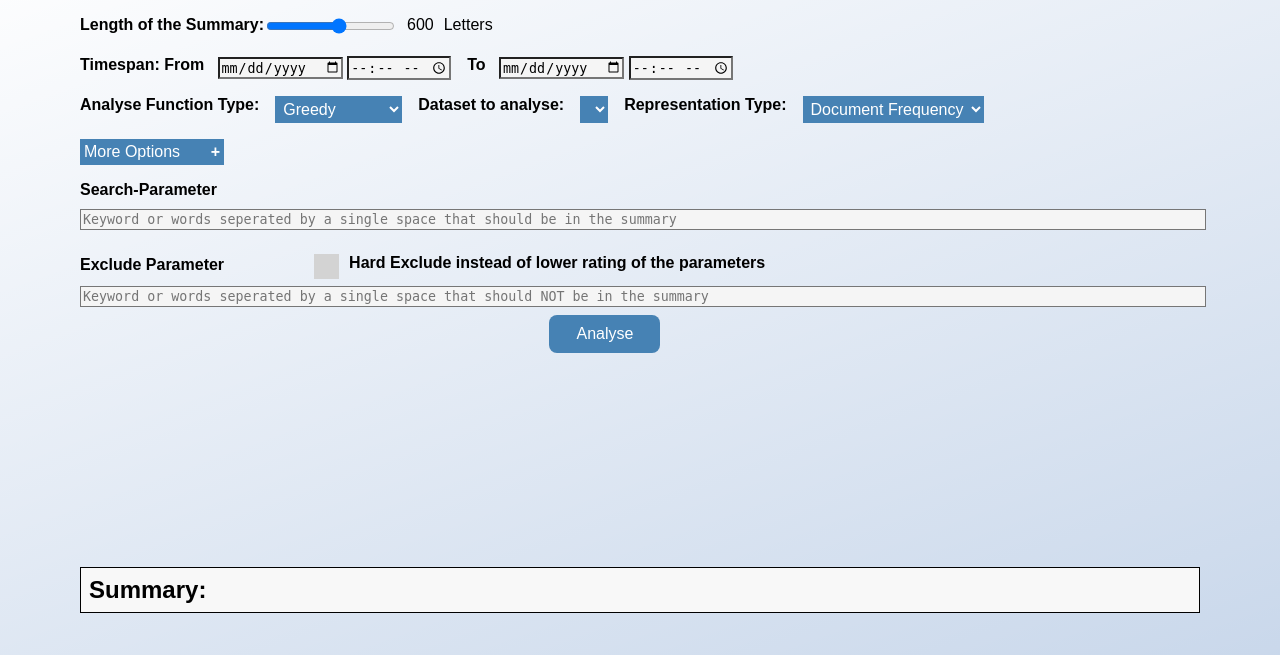
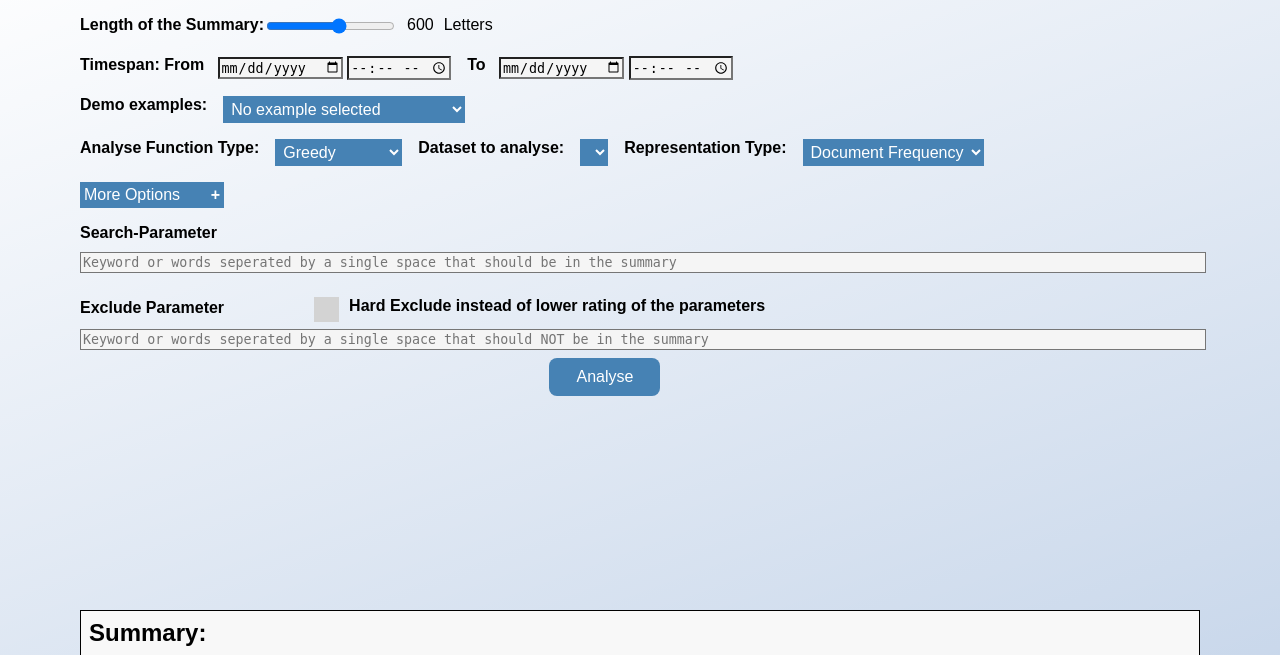
Before and after one commit to th-nuernberg/crisis-facts-summaries, a Flask app: page / in a window 1280 px wide. Shown: the part 74-729 px from the top of the page. Run offline with Flask 2, Linux system fonts and the light colour scheme; data that the repository does not hold is empty; some libraries are stand-ins or nearby versions.

Commit message:
implemented Demo cases

```diff
--- a/website/Data/static/fist_design.css
+++ b/website/Data/static/fist_design.css
@@ -172,6 +172,9 @@ html {
 }
 #dropdown_function_type{
     margin-left: 1em;
+}
+#dropdown_demo_example{
+  margin-left: 1em;
 }
 #type_of_function{
   max-width: 130px;
@@ -462,7 +465,7 @@ html {
     margin-left: 1em;
     text-align: center;
   }
-  #output_min_df{
+  .output_content{
     float: left;
     margin-left: 10px;
   }
--- a/website/Data/static/javascript/summarize_script.js
+++ b/website/Data/static/javascript/summarize_script.js
@@ -1,12 +1,16 @@
 /***
  * When entering/refreshing the Website
  * Add Eventlistener to the Button "Analyse" ->  for Function "make_a_summary"
+ * Add Eventlistener to dropdown demo examples -> for function "demo_examples"
  * Add Eventlistener to the Button "More Options" -> make it into a collapsible Dropdown menu
  */
 function initAssignment(){
 
     let button = document.getElementById("calculate_button");
-    button.addEventListener("click",make_a_summary)
+    button.addEventListener("click",make_a_summary);
+
+    let demo_drop = document.getElementById("type_of_example");
+    demo_drop.addEventListener("change",demo_examples);
 
     let coll = document.getElementsByClassName("collapsible");
     let i;
@@ -25,7 +29,6 @@ function initAssignment(){
             }
         });}
 }
-
 
 /**
  * When entering/refreshing the Website
@@ -487,3 +490,145 @@ function open_button_hide_loader(analyse_button,loader){
     analyse_button.style.opacity = 1
     analyse_button.disabled = false;
 }
+
+//!!!!!!!!!!!!!!
+// From here on: Functions to select the Demo examples Paramters
+//!!!!!!!!!!!!!!
+
+/***
+ * Main Selector function for the Examples
+ * When Selecting a Example from the dropdown menu: Demo examples
+ * Sets the parameters for this specific example
+ */
+ function demo_examples(){
+    let value = document.getElementById("type_of_example").value
+    let dropdown_function_type = document.getElementById("type_of_function");
+    let dropdown_lenght = dropdown_function_type.options.length;
+    let type_dataset = document.getElementById("type_of_dataset");
+    let dataset_lenght = type_dataset.options.length;
+    let drop_type_of_represent = document.getElementById("type_of_representation");
+    let type_of_represnt_length = drop_type_of_represent.options.length;
+
+    //Set all default parameters which do not change or change very little
+    select_default_values();
+
+//#region Large switch case which selects parameters, all slightly similar but also different so it looks like boiler plate code
+    switch(value){
+        default: break;
+        case "1":
+            demo_ex_dropdown_select_func(dropdown_lenght,dropdown_function_type,"Greedy");
+            demo_ex_dropdown_select_func(dataset_lenght,type_dataset,"39.relonly.jsonl");
+            demo_ex_dropdown_select_func(type_of_represnt_length,drop_type_of_represent,"df");
+            break;
+        case "2":
+            demo_ex_dropdown_select_func(dropdown_lenght,dropdown_function_type,"Greedy");
+            demo_ex_dropdown_select_func(dataset_lenght,type_dataset,"39.relonly.jsonl");
+            demo_ex_dropdown_select_func(type_of_represnt_length,drop_type_of_represent,"tf-idf");
+            break;
+        case "3":
+            demo_ex_dropdown_select_func(dropdown_lenght,dropdown_function_type,"Integer_linear");
+            demo_ex_dropdown_select_func(dataset_lenght,type_dataset,"39.relonly.jsonl");
+            demo_ex_dropdown_select_func(type_of_represnt_length,drop_type_of_represent,"tf-idf");
+            demo_ex_set_tf_idf_values(3,0.9);
+            break;
+        case "4":
+            demo_ex_dropdown_select_func(dropdown_lenght,dropdown_function_type,"Greedy");
+            demo_ex_dropdown_select_func(dataset_lenght,type_dataset,"39.relonly.jsonl");
+            demo_ex_dropdown_select_func(type_of_represnt_length,drop_type_of_represent,"tf-idf");
+            demo_ex_set_tf_idf_values(3,0.8);
+            break;
+        case "5":
+            demo_ex_dropdown_select_func(dropdown_lenght,dropdown_function_type,"Greedy");
+            demo_ex_dropdown_select_func(dataset_lenght,type_dataset,"39.relonly.jsonl");
+            demo_ex_dropdown_select_func(type_of_represnt_length,drop_type_of_represent,"tf-idf");
+            demo_ex_check_all_context();
+            break;
+        case "6":
+            demo_ex_dropdown_select_func(dropdown_lenght,dropdown_function_type,"Greedy");
+            demo_ex_dropdown_select_func(dataset_lenght,type_dataset,"26.relonly.jsonl");
+            demo_ex_dropdown_select_func(type_of_represnt_length,drop_type_of_represent,"df");
+            break;
+        case "7":
+            demo_ex_dropdown_select_func(dropdown_lenght,dropdown_function_type,"Greedy");
+            demo_ex_dropdown_select_func(dataset_lenght,type_dataset,"26.relonly.jsonl");
+            demo_ex_dropdown_select_func(type_of_represnt_length,drop_type_of_represent,"df");
+            document.getElementById("filter_sentences").value = 2.5;
+            document.getElementById("output_filter_sentence").value = 2.5;
+            break;
+    }
+//#endregion
+
+}
+
+/**
+ * Helper Function for demo_examples()
+ * When Executed
+ * Sets Default Value for all Parameters which dont change or not by much and are specified in the
+ * corresponding switch case
+ */
+function select_default_values(){
+    let order_return_sum = document.getElementById("type_of_summary_return")
+    let order_return_sum_len = order_return_sum.options.length;
+
+    document.getElementById("max_length").value = 600;
+    document.getElementById("output_size_summary").value = 600;
+    document.getElementById("kontext_eins").checked = false;
+    document.getElementById("kontext_zwei").checked = true;
+    document.getElementById("kontext_drei").checked = false;
+    document.getElementById("kontext_vier").checked = false;
+    document.getElementById("numb_concepts").value = 100;
+    document.getElementById("numb_ctxt_txt").value = "100";
+    document.getElementById("min_df").value = 5;
+    document.getElementById("output_min_df").value = 5;
+    document.getElementById("max_df").value = 0.8;
+    document.getElementById("output_max_df").value = 0.8;
+    demo_ex_dropdown_select_func(order_return_sum_len, order_return_sum, "oldest_found_first");
+    document.getElementById("stopword_checkbox").checked = true;
+    document.getElementById("weight_search_param").value = 3;
+    document.getElementById("output_weight_search").value = 3;
+    document.getElementById("output_weight_exclude").value = -0.5;
+    document.getElementById("output_weight_exclude").value = -0.5;
+    document.getElementById("hard_exclude").checked =false;
+    document.getElementById("time_till_timeout").value = 5;
+    document.getElementById("output_time_till").value = 5;
+    document.getElementById("lowercase_checkbox").checked = false;
+    document.getElementById("filter_sentences").value = 2;
+    document.getElementById("output_filter_sentence").value = 2;
+}
+
+/**
+ * Helper Function for demo_examples()
+ * When Executed
+ * Sets Value for a dropdown menu matching to the value set by the example
+ * @param {*} dropdown_lenght = sum of all selectables from the dropdown
+ * @param {*} dropdown_function_type html id of the dropdown
+ */
+function demo_ex_dropdown_select_func(dropdown_lenght, dropdown_selected_type, value_to_select){
+    for (var i=0; i<dropdown_lenght; i++){
+        if (dropdown_selected_type.options[i].value == value_to_select){
+            dropdown_selected_type.options[i].selected = true;
+        }
+    }
+}
+/**
+ * Helper Function for demo_examples()
+ * When Executed
+ * Checks all checkboxes for the context sizes
+ */
+function demo_ex_check_all_context(){
+    document.getElementById("kontext_eins").checked = true;
+    document.getElementById("kontext_zwei").checked = true;
+    document.getElementById("kontext_drei").checked = true;
+    document.getElementById("kontext_vier").checked = true;
+}
+/**
+ * Helper Function for demo_examples()
+ * When Executed
+ * Sets the values for td-idf
+ */
+function demo_ex_set_tf_idf_values(demo_min_df, demo_max_df){
+    document.getElementById("min_df").value = demo_min_df;
+    document.getElementById("output_min_df").value = demo_min_df;
+    document.getElementById("max_df").value = demo_max_df;
+    document.getElementById("output_max_df").value = demo_max_df;
+}
--- a/website/Data/templates/index.html
+++ b/website/Data/templates/index.html
@@ -49,6 +49,23 @@
                 <div class="param_options_time">
                     <input class="date" type="date" id="date_to">
                     <input class="time"  type="time" id="time_to">
+                </div>
+            </div>
+            <div class="param_options" id="dropdown">
+                <div class="param_options_time">
+                    <label class="param_label" for="function_type">Demo examples:</label>
+                </div>
+                <div class="param_options_time" id="dropdown_demo_example">
+                    <select class="dropbtn" name="example_type" id="type_of_example">
+                        <option class="dropbtn_opt" value="0" selected="selected">No example selected</option>
+                        <option class="dropbtn_opt" value="1">Data 39, Standard</option>
+                        <option class="dropbtn_opt" value="2">Data 39, with TF-IDF</option>
+                        <option class="dropbtn_opt" value="3">Data 39, ideal solution</option>
+                        <option class="dropbtn_opt" value="4">Data 39, good greedy solution</option>
+                        <option class="dropbtn_opt" value="5">Data 39, all Context sizes</option>
+                        <option class="dropbtn_opt" value="6">Data 26, Standart</option>
+                        <option class="dropbtn_opt" value="7">Data 26, with less sentences</option>
+                    </select>
                 </div>
             </div>
 
@@ -132,12 +149,12 @@
                             <p id="label_checkbox_2">Options for TF-IDF:</p>
                             <p id="label_checkbox_4_2">Min DF:</p>
                             <input class="slider" type="range" value="5" min="1" max="10" step="1" id="min_df" oninput="this.nextElementSibling.value = this.value">
-                            <output id="output_min_df">5</output><br>
+                            <output class="output_content" id="output_min_df">5</output><br>
                         </div>
                         <div>
                             <p id="label_checkbox_4_2">Max DF in %:</p>
                             <input class="slider" type="range" value="0.8" min="0.5" max="0.9" step="0.1" id="max_df" oninput="this.nextElementSibling.value = this.value">
-                            <output id="output_min_df">0.8</output><br>
+                            <output class="output_content" id="output_max_df">0.8</output><br>
                         </div>
                         <div id="stopwordlist_div">
                             <label class="container_check" id="box_stopwords">Filter with stop word list
@@ -158,17 +175,17 @@
                             <p id="label_checkbox_2">Factor for the Keywords:</p>
                             <p id="label_checkbox_4_2">Positiv factor of the Search Keywords:</p>
                             <input class="slider" type="range" value="3" min="2" max="10" step="1" id="weight_search_param" oninput="this.nextElementSibling.value = this.value">
-                            <output id="output_min_df">3</output><br>
+                            <output class="output_content" id="output_weight_search">3</output><br>
                         </div>
                         <div>
                             <p id="label_checkbox_4_2">Negativ factor of the Exclude Keywords:</p>
                             <input class="slider" type="range" value="-0.5" min="-0.5" max="0.9" step="0.1" id="weight_exclude_param" oninput="this.nextElementSibling.value = this.value">
-                            <output id="output_min_df">-0.5</output><br>
+                            <output class="output_content" id="output_weight_exclude">-0.5</output><br>
                         </div>
                         <div>
                             <p id="label_checkbox_4_4">Time till Timeout of analysis:</p>
                             <input class="slider" type="range" value="5" min="1" max="30" step="1" id="time_till_timeout" oninput="this.nextElementSibling.value = this.value">
-                            <output id="output_min_df">5</output><output id="output_minutes">minutes</output><br>
+                            <output class="output_content" id="output_time_till">5</output><output id="output_minutes">minutes</output><br>
                         </div>
                     </div>
                     </div>
```
